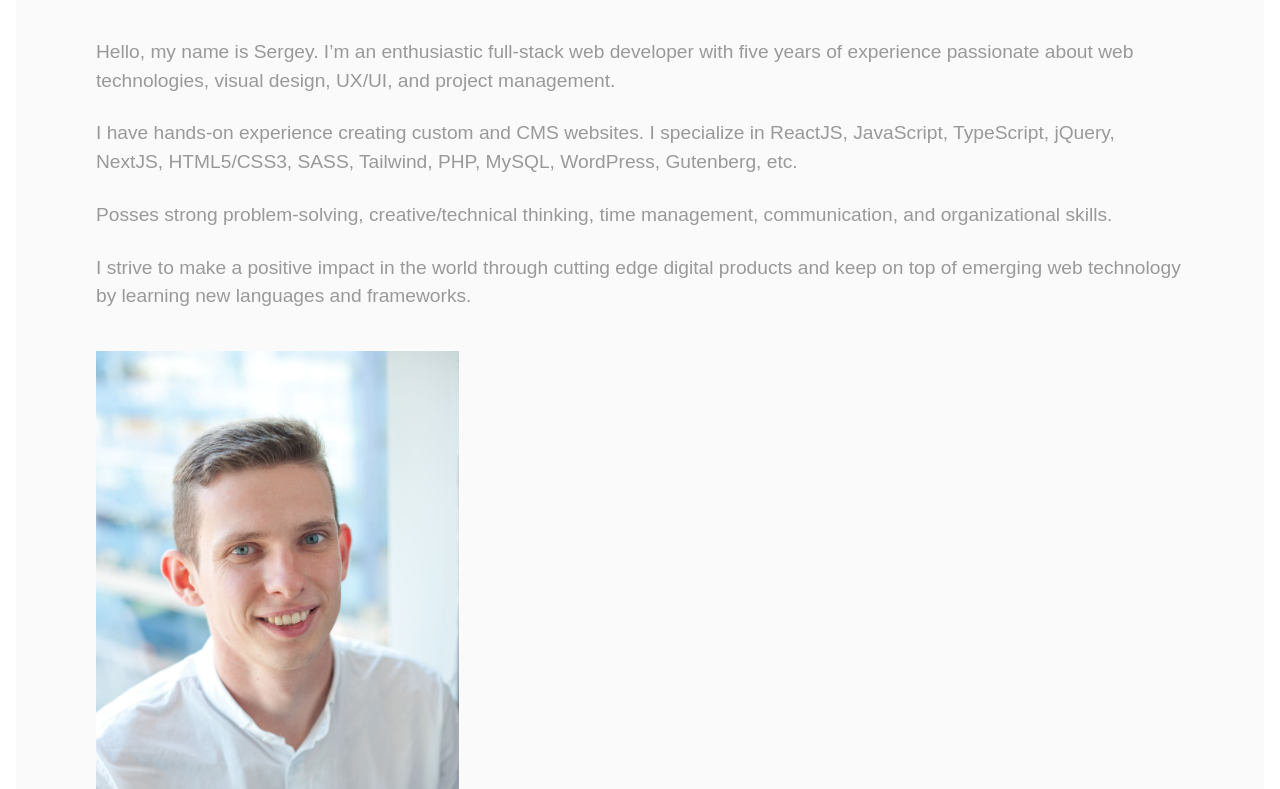
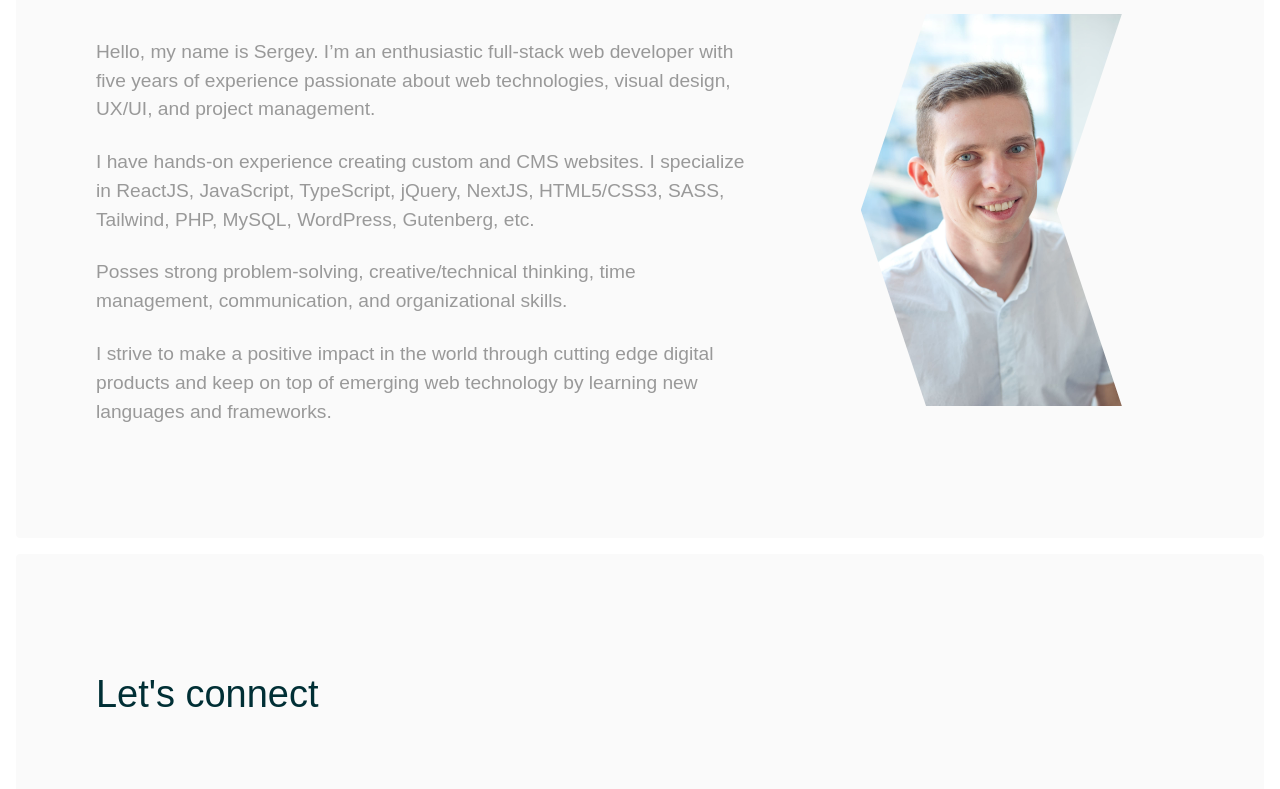
Before and after one commit to karawaggio/portfolio-2023, a Next.js app: page / in a window 1280 px wide. Shown: the part 951-1740 px from the top of the page. Built offline with nearby package versions, Linux system fonts and the light colour scheme.

Commit message:
finished tablet and desktop layout for about me section

```diff
--- a/pages/components/AboutSection.js
+++ b/pages/components/AboutSection.js
@@ -6,24 +6,22 @@ function AboutSection() {
         <section className="xs-max:mt-0.8rem xs-min:m-4 md-min:p-12 p-4 bg-light-grey rounded">
           <div className="py-4 px-8 my-12 mx-auto">
             <h2 className="md-max:text-center md-max:text-h2sectionmd md-min:text-h2sectionlg leading-normal text-dark">About me</h2>
-            <article className="mt-6">
-              <p className="text-dark-grey text-ox">Hello, my name is Sergey. I’m an enthusiastic full-stack web developer with five years of experience passionate about
-                        web technologies, visual design, UX/UI, and project management.</p>
-            </article>
-            <article className="mt-6">
-              <p className="text-dark-grey text-ox">I have hands-on experience creating custom and CMS websites. I specialize in ReactJS, JavaScript, TypeScript, jQuery, NextJS,
-                        HTML5/CSS3, SASS, Tailwind, PHP, MySQL, WordPress, Gutenberg, etc.</p>
-            </article>
-            <article className="mt-6">
-              <p className="text-dark-grey text-ox">Posses strong problem-solving, creative/technical thinking, time management, communication, and organizational skills.</p>
-            </article>
-            <article className="mt-6">
-              <p className="text-dark-grey text-ox">I strive to make a positive impact in the world through cutting edge digital products and keep on top of emerging web
-                        technology by learning new languages and frameworks.</p>
-            </article>
-            <figure className="my-10 w-1/3">
-                <Image src={portrait} alt="An image of Sergey Karavaev, developer and designer"/>
-            </figure>
+            <section className="flex md-max:flex-col">
+              <article>
+                <p className="mt-6 text-dark-grey text-ox">Hello, my name is Sergey. I’m an enthusiastic full-stack web developer with five years of experience passionate about
+                    web technologies, visual design, UX/UI, and project management.</p>
+                <p className="mt-6 text-dark-grey text-ox">I have hands-on experience creating custom and CMS websites. I specialize in ReactJS, JavaScript, TypeScript, jQuery, NextJS,
+                    HTML5/CSS3, SASS, Tailwind, PHP, MySQL, WordPress, Gutenberg, etc.</p>
+                <p className="mt-6 text-dark-grey text-ox">Posses strong problem-solving, creative/technical thinking, time management, communication, and organizational skills.</p>
+                <p className="mt-6 text-dark-grey text-ox">I strive to make a positive impact in the world through cutting edge digital products and keep on top of emerging web
+                    technology by learning new languages and frameworks.</p>
+              </article>
+              <aside className="md-min:basis-2/4 md2-min:basis-2/5 md-min:grow-0 md-min:shrink-0">
+                <figure className="about-img-wrap mx-10 md-max:mx-auto md-min:ml-24 xsl:ml-28 md-xl2:max-w-60 xl2:max-w-66">
+                    <Image className="sk-portrait" src={portrait} alt="An image of Sergey Karavaev, developer and designer"/>
+                </figure>
+              </aside>
+            </section>
           </div>
         </section>
     );
--- a/styles/globals.css
+++ b/styles/globals.css
@@ -17,3 +17,9 @@
     --background-end-rgb: 0, 175, 180;
   }
 }
+
+.about-img-wrap {
+  -webkit-clip-path: polygon(100% 0%, 75% 50%, 100% 100%, 25% 100%, 0% 50%, 25% 0%);
+  clip-path: polygon(100% 0%, 75% 50%, 100% 100%, 25% 100%, 0% 50%, 25% 0%);
+  pointer-events: none;
+}
--- a/tailwind.config.js
+++ b/tailwind.config.js
@@ -29,12 +29,20 @@ module.exports = {
         'md2-max': {'max': '991.98px'},
         // @media (min-width: 1024px)
         'lg': '1024px',
+        // @media (min-width: 1200px)
+        'xsl': '1200px',
         // @media (min-width: 1280px)
         'xl': '1280px',
+        // @media (min-width: 768px and max-width: 1023.98px)
+        'md-lg': {'min': '768px', 'max': '1023.98px'},
         // @media (min-width: 768px and max-width: 1279.98px)
         'md-xl': {'min': '768px', 'max': '1279.98px'},
+        // @media (min-width: 768px and max-width: 1299.98px)
+        'md-xl2': {'min': '768px', 'max': '1299.98px'},
         // @media (min-width: 992px and max-width: 1279.98px)
         'md2-xl': {'min': '992px', 'max': '1279.98px'},
+         // @media (min-width: 1299px)
+        'xl2': '1299px',
       },
       colors: {
         'primary': '#00afb4',
@@ -56,6 +64,12 @@ module.exports = {
       },
       minHeight: {
         'header': '4.8rem',
+      },
+      maxWidth: {
+        '33': '33.333333%',
+        '50': '50%',
+        '60': '60%',
+        '66': '66.666667%',
       },
       gridTemplateColumns: {
         'social-gridlg': '4.5rem auto',
```
